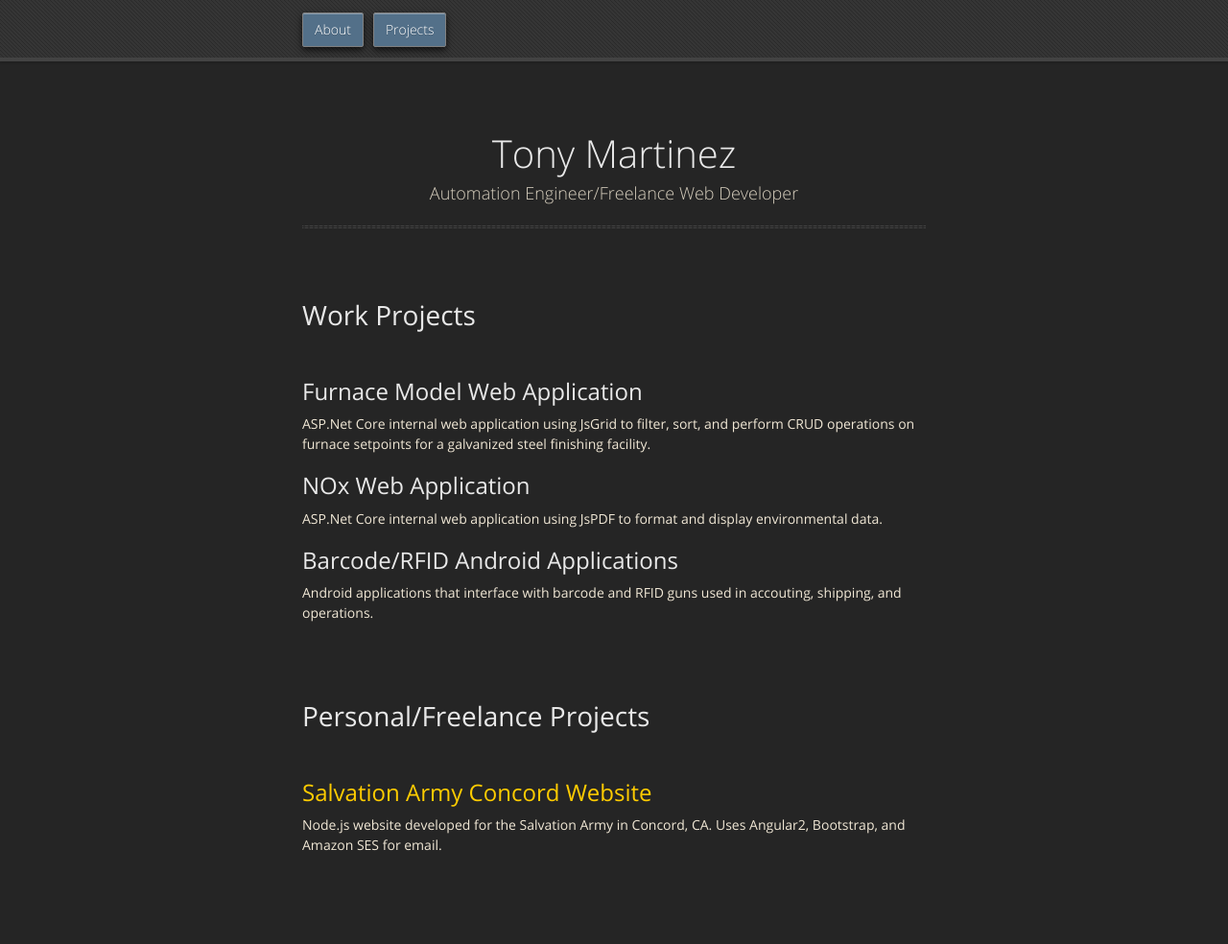
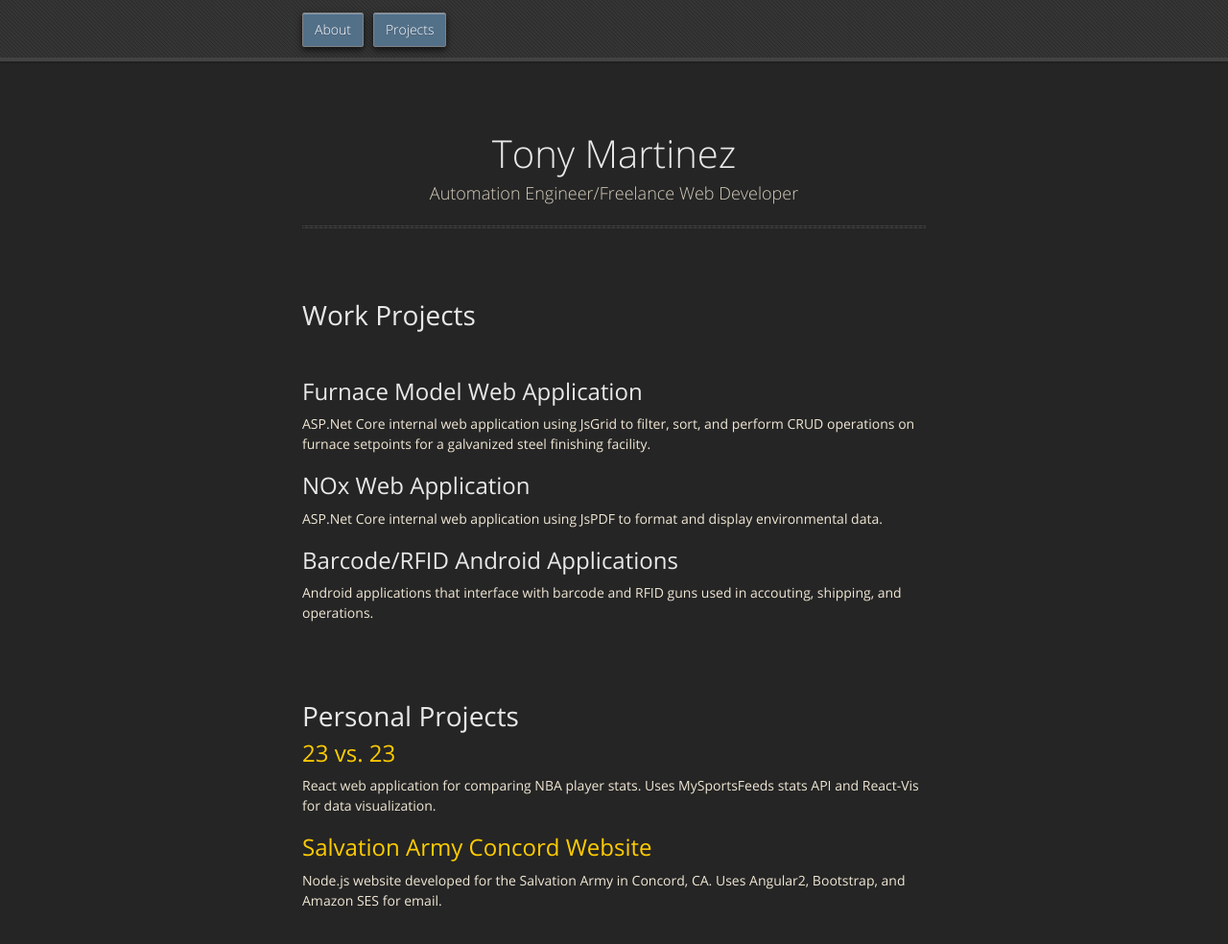
Before and after one commit to tonyjosephmartinez/tonyjosephmartinez.github.io, a Jekyll site: the page built from projects.md, in a window 1280 px wide and 1059 px high. Shown: the top 984 px of the window at 96% size. Built offline with Jekyll 4.4.1, drawn with Linux system fonts in a browser that asks for light colours; nearby versions of some CDN libraries; our own code applies the rules of GitHub Pages for plain Markdown files.

Commit message:
Added 23vs23

```diff
--- a/projects.md
+++ b/projects.md
@@ -15,7 +15,9 @@ Android applications that interface with barcode and RFID guns used in accouting
 
 <br>&nbsp;<br>
 
-# [](#header-1)Personal/Freelance Projects
+# [](#header-1)Personal Projects
+## [](#header-2)[23 vs. 23](https://23vs23.com)
+React web application for comparing NBA player stats. Uses MySportsFeeds stats API and React-Vis for data visualization.
 <br>
 ## [](#header-2)[Salvation Army Concord Website](https://shielded-badlands-98115.herokuapp.com/pages/welcome)
 Node.js website developed for the Salvation Army in Concord, CA. Uses Angular2, Bootstrap, and Amazon SES for email.
```
